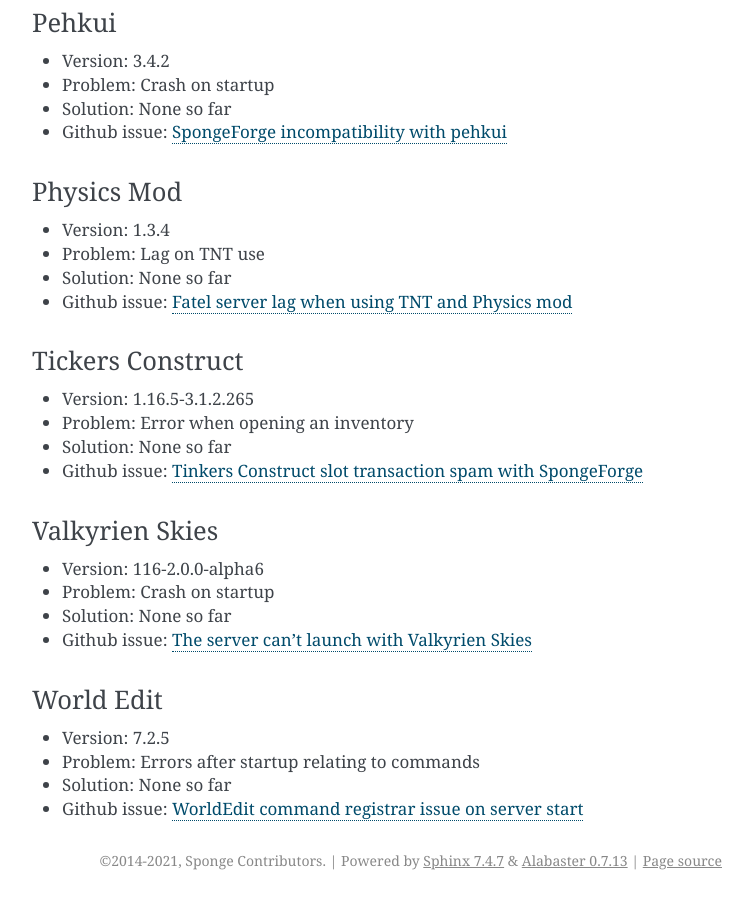
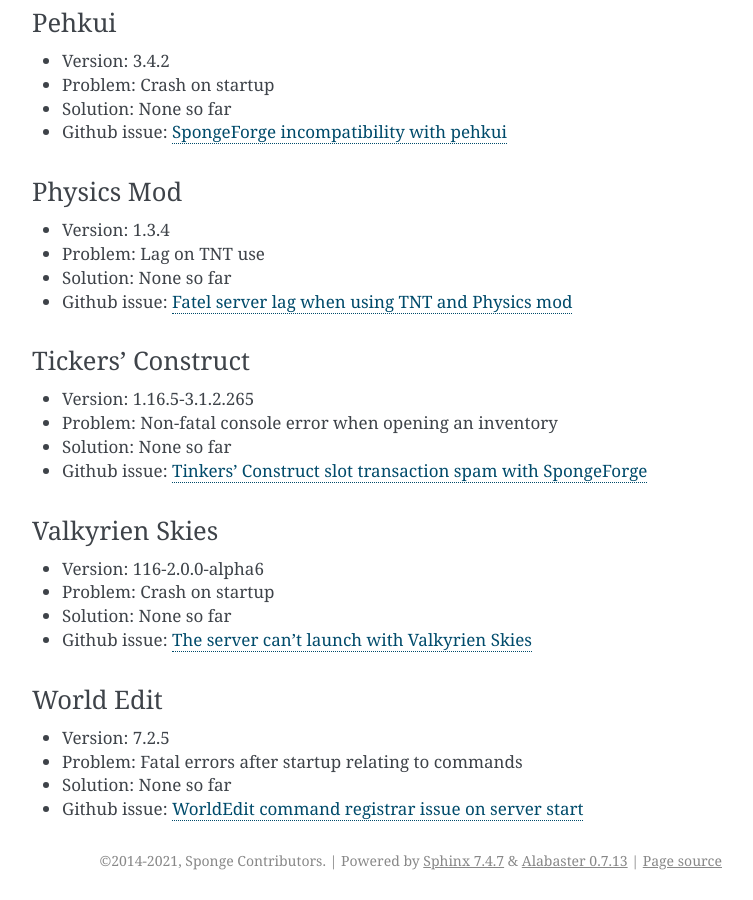
Before and after one commit to SpongePowered/SpongeDocs, a Sphinx documentation site: the page built from source/server/spongineer/incompatible.rst, in a window 1280 px wide and 900 px high, scrolled down 2663 px. Shown: the whole window, without its empty margins (388-1141 px from the left). Built offline with Sphinx 7.4.7, drawn with Linux system fonts in a browser that asks for light colours; some of the changed text lies outside the part shown.

Commit message:
Fixed spelling mistake

```diff
--- a/source/server/spongineer/incompatible.rst
+++ b/source/server/spongineer/incompatible.rst
@@ -36,7 +36,7 @@
 ~~~~~~~~~~~~~~~~~~~~~
 
 - Versions: 8.4.7
-- Problem: Error when opening `Drive` gui
+- Problem: Non-fatal console error when opening `Drive` gui
 - Solution: None so far
 - Github issue: `Logged slot transactions without event <https://github.com/SpongePowered/Sponge/issues/3680>`_
 
@@ -83,7 +83,7 @@
 ~~~~~~~~~~
 
 - Version: mc1.16.5_v0.3.2g
-- Problem: Error when opening an inventory
+- Problem: Non-fatal console error when opening an inventory
 - Solution: None so far
 - Github issue: `Logged slot transactions without event <https://github.com/SpongePowered/Sponge/issues/3680>`_
 
@@ -127,13 +127,13 @@
 - Solution: None so far
 - Github issue: `Fatel server lag when using TNT and Physics mod <https://github.com/SpongePowered/Sponge/issues/3517>`_
 
-Tickers Construct
-~~~~~~~~~~~~~~~~~
+Tickers' Construct
+~~~~~~~~~~~~~~~~~~
 
 - Version: 1.16.5-3.1.2.265
-- Problem: Error when opening an inventory
+- Problem: Non-fatal console error when opening an inventory
 - Solution: None so far
-- Github issue: `Tinkers Construct slot transaction spam with SpongeForge <https://github.com/SpongePowered/Sponge/issues/3527>`_
+- Github issue: `Tinkers' Construct slot transaction spam with SpongeForge <https://github.com/SpongePowered/Sponge/issues/3527>`_
 
 Valkyrien Skies
 ~~~~~~~~~~~~~~~
@@ -147,6 +147,6 @@
 ~~~~~~~~~~
 
 - Version: 7.2.5
-- Problem: Errors after startup relating to commands
+- Problem: Fatal errors after startup relating to commands
 - Solution: None so far
 - Github issue: `WorldEdit command registrar issue on server start <https://github.com/SpongePowered/Sponge/issues/3540>`_
```
